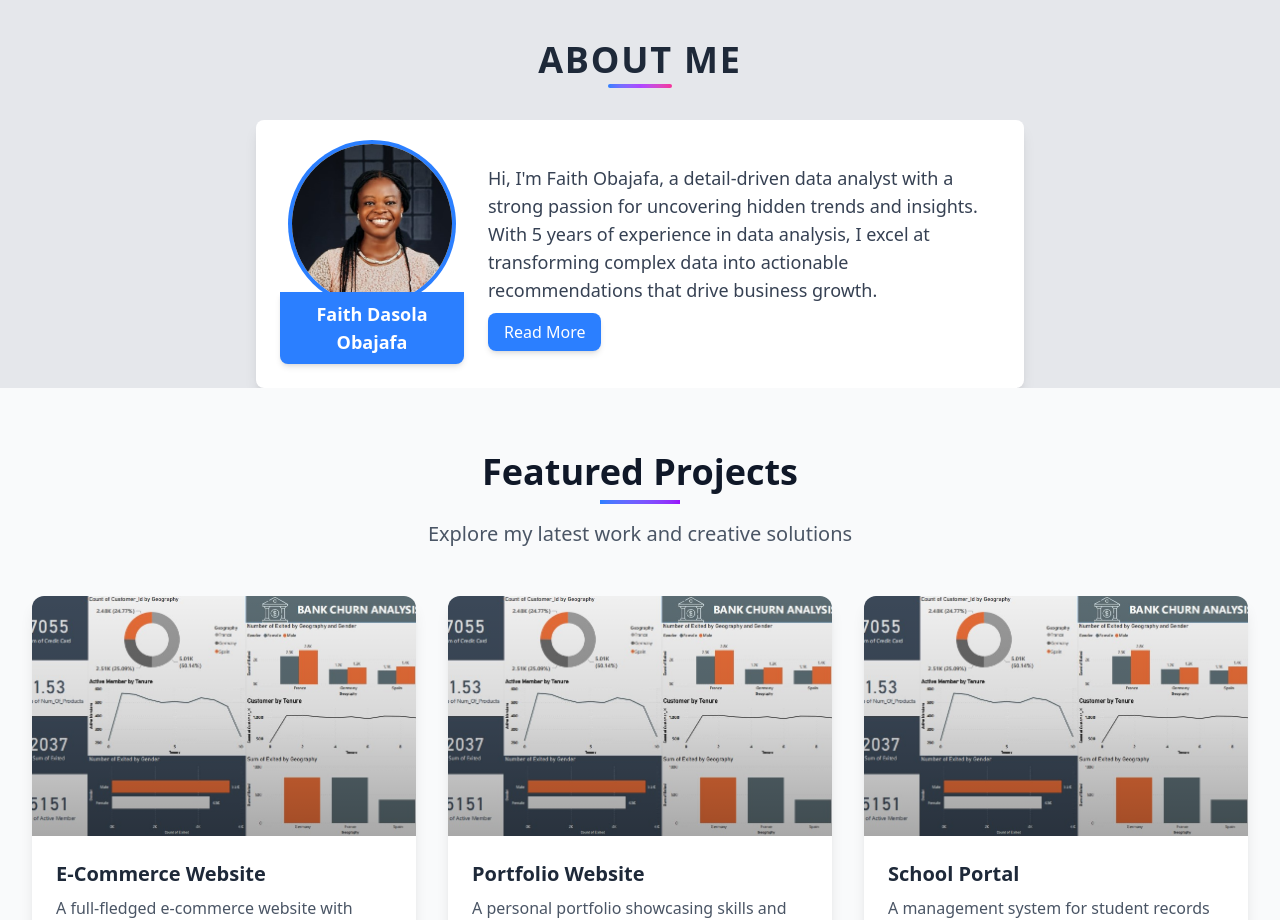
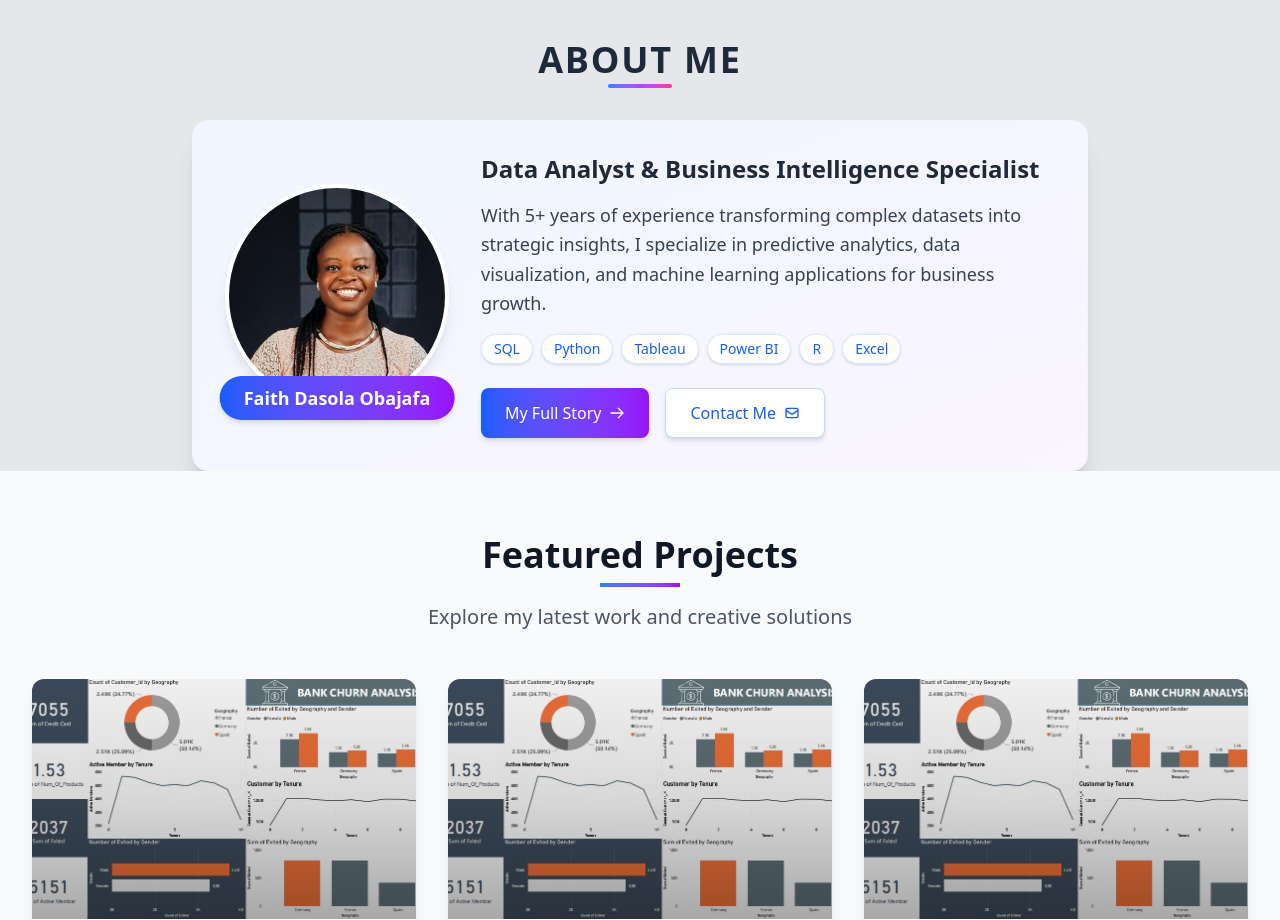
Before and after one commit to Oluwasegun122/blessediog, a Next.js app: page / in a window 1280 px wide. Shown: the part 800-1720 px from the top of the page. Built offline with nearby package versions, Linux system fonts and the light colour scheme.

Commit message:
first commit

```diff
--- a/app/api/projects/[id]/route.ts
+++ b/app/api/projects/[id]/route.ts
@@ -1,4 +1,4 @@
-import { NextResponse } from "next/server";
+import { NextResponse, NextRequest } from "next/server";
 
 interface Project {
   id: number;
@@ -12,8 +12,8 @@ interface Project {
   liveUrl?: string;
 }
 
-const projects: Project[] = [
-  {
+const projects: Record<string, Project> = {
+  "1": {
     id: 1,
     title: "E-Commerce Website",
     image: "/projects/ecommerce.jpg",
@@ -25,7 +25,7 @@ const projects: Project[] = [
     githubUrl: "https://github.com/yourusername/ecommerce-site",
     liveUrl: "https://ecommerce-demo.example.com",
   },
-  {
+  "2": {
     id: 2,
     title: "Portfolio Website",
     image: "/projects/portfolio.jpg",
@@ -37,7 +37,7 @@ const projects: Project[] = [
     githubUrl: "https://github.com/yourusername/portfolio",
     liveUrl: "https://yourportfolio.example.com",
   },
-  {
+  "3": {
     id: 3,
     title: "School Management Portal",
     image: "/projects/school-portal.jpg",
@@ -49,7 +49,7 @@ const projects: Project[] = [
     githubUrl: "https://github.com/yourusername/school-portal",
     liveUrl: "https://school-portal.example.com",
   },
-  {
+  "4": {
     id: 4,
     title: "Data Analytics Portfolio",
     image: "/projects/data-portfolio.jpg",
@@ -61,19 +61,23 @@ const projects: Project[] = [
     githubUrl: "https://github.com/yourusername/data-portfolio",
     liveUrl: "https://data-portfolio.example.com",
   },
-];
+};
 
-export async function GET() {
-  // Return only essential data for listing page
-  const projectList = projects.map((project) => ({
-    id: project.id,
-    title: project.title,
-    image: project.image,
-    description: project.description,
-    slug: project.slug,
-    tags: project.tags,
-    date: project.date,
-  }));
+export async function GET(
+  request: NextRequest,
+  context: { params: Promise<{ id: string }> } // ✅ Treat `params` as a Promise
+) {
+  const { id } = await context.params; // ✅ Await the params
 
-  return NextResponse.json(projectList);
+  if (!id) {
+    return NextResponse.json({ error: "ID is required" }, { status: 400 });
+  }
+
+  const project = projects[id];
+
+  if (!project) {
+    return NextResponse.json({ error: "Project not found" }, { status: 404 });
+  }
+
+  return NextResponse.json(project);
 }
--- a/app/components/AboutMe.tsx
+++ b/app/components/AboutMe.tsx
@@ -3,39 +3,96 @@ import Link from "next/link";
 
 export default function AboutMe() {
   return (
-    <div className="flex flex-col md:flex-row justify-center items-center bg-white p-6 rounded-lg shadow-lg w-full max-w-3xl mx-auto">
+    <div className="bg-gradient-to-br from-blue-50 to-purple-50 p-8 rounded-2xl shadow-xl w-full max-w-4xl mx-auto border border-gray-100">
+      <div className="flex flex-col md:flex-row gap-8 items-center">
         {/* Image Section */}
-      <div className="relative md:float-right flex flex-col items-center mb-6 md:mb-0 md:mr-6">
-        <div className="w-40 h-40 ring-4 ring-blue-500 rounded-full overflow-hidden">
+        <div className="relative group">
+          <div className="w-48 h-48 md:w-56 md:h-56 relative overflow-hidden rounded-full border-4 border-white shadow-lg">
             <Image
               src="/images/img.jpg"
-            alt="Profile Picture"
-            width={160}
-            height={160}
-            className="w-full h-full object-cover"
+              alt="Faith Dasola Obajafa"
+              width={224}
+              height={224}
+              className="w-full h-full object-cover transition-transform duration-500 group-hover:scale-110"
+              priority
             />
           </div>
-        <div className="bg-blue-500 text-white px-4 py-2 -mt-3 rounded-b-lg shadow-md">
-          <h2 className="text-lg font-bold text-center">
+          <div className="absolute -bottom-3 left-1/2 transform -translate-x-1/2 bg-gradient-to-r from-blue-600 to-purple-600 text-white px-6 py-2 rounded-full shadow-md">
+            <h2 className="text-lg font-bold whitespace-nowrap">
               Faith Dasola Obajafa
             </h2>
           </div>
         </div>
 
         {/* Text Section */}
-      <div className="text-center md:text-left max-w-lg">
-        <p className="text-gray-700 text-lg mb-4">
-          Hi, I&apos;m Faith Obajafa, a detail-driven data analyst with a strong
-          passion for uncovering hidden trends and insights. With 5 years of
-          experience in data analysis, I excel at transforming complex data into
-          actionable recommendations that drive business growth.
+        <div className="flex-1 text-center md:text-left space-y-4">
+          <h3 className="text-2xl font-bold text-gray-800">
+            Data Analyst & Business Intelligence Specialist
+          </h3>
+
+          <div className="space-y-4">
+            <p className="text-gray-700 text-lg leading-relaxed">
+              With 5+ years of experience transforming complex datasets into
+              strategic insights, I specialize in predictive analytics, data
+              visualization, and machine learning applications for business
+              growth.
             </p>
+
+            <div className="flex flex-wrap justify-center md:justify-start gap-2">
+              {["SQL", "Python", "Tableau", "Power BI", "R", "Excel"].map(
+                (skill) => (
+                  <span
+                    key={skill}
+                    className="px-3 py-1 bg-white text-blue-600 text-sm font-medium rounded-full shadow-sm border border-blue-100"
+                  >
+                    {skill}
+                  </span>
+                )
+              )}
+            </div>
+          </div>
+
+          <div className="flex flex-col sm:flex-row gap-4 justify-center md:justify-start pt-2">
             <Link
               href="/about_me"
-          className="bg-blue-500 text-white px-4 py-2 rounded-lg shadow-md hover:bg-blue-600 transition-all"
+              className="px-6 py-3 bg-gradient-to-r from-blue-600 to-purple-600 text-white rounded-lg shadow-md hover:from-blue-700 hover:to-purple-700 transition-all flex items-center justify-center gap-2"
             >
-          Read More
+              <span>My Full Story</span>
+              <svg
+                className="w-4 h-4"
+                fill="none"
+                stroke="currentColor"
+                viewBox="0 0 24 24"
+              >
+                <path
+                  strokeLinecap="round"
+                  strokeLinejoin="round"
+                  strokeWidth={2}
+                  d="M14 5l7 7m0 0l-7 7m7-7H3"
+                />
+              </svg>
             </Link>
+            <Link
+              href="/contact"
+              className="px-6 py-3 bg-white text-blue-600 border border-blue-200 rounded-lg shadow-md hover:bg-blue-50 transition-all flex items-center justify-center gap-2"
+            >
+              <span>Contact Me</span>
+              <svg
+                className="w-4 h-4"
+                fill="none"
+                stroke="currentColor"
+                viewBox="0 0 24 24"
+              >
+                <path
+                  strokeLinecap="round"
+                  strokeLinejoin="round"
+                  strokeWidth={2}
+                  d="M3 8l7.89 5.26a2 2 0 002.22 0L21 8M5 19h14a2 2 0 002-2V7a2 2 0 00-2-2H5a2 2 0 00-2 2v10a2 2 0 002 2z"
+                />
+              </svg>
+            </Link>
+          </div>
+        </div>
       </div>
     </div>
   );
```
Lines whose indentation alone changed are shown as unchanged.
